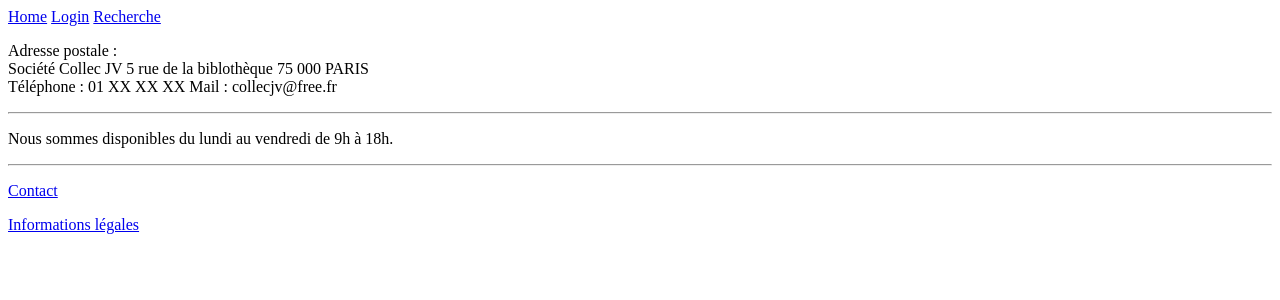
After one commit to MaryOC2577/collecjv, a Django app: page /contact in a window 1280 px wide. The commit adds this page. Shown: the top 300 px of the page. Run offline with Django 4.2, Linux system fonts and the light colour scheme.

Commit message:
add contact page

```diff
--- a/collecjv/collecjv/templates/base.html
+++ b/collecjv/collecjv/templates/base.html
@@ -26,7 +26,9 @@
 
     {% block contact %}
     <hr>
-    <p>Pour nous contacter :</p>
+    <p>
+        <a href="{% url 'contact' %}">Contact</a>
+    </p>
     <p>
         <a href="{% url 'cgu' %}">Informations légales</a>
     </p>
--- /dev/null
+++ b/collecjv/collecjv/templates/contact.html
@@ -0,0 +1,18 @@
+{% extends 'base.html' %}
+
+{% block main %}
+<p>Adresse postale :<br>
+    Société Collec JV
+    5 rue de la biblothèque
+    75 000 PARIS<br>
+    Téléphone : 01 XX XX XX
+    Mail : collecjv@free.fr
+</p>
+{% endblock %}
+
+{% block info %}
+<hr>
+<p>
+    Nous sommes disponibles du lundi au vendredi de 9h à 18h.
+</p>
+{% endblock %}
--- a/collecjv/collecjv/urls.py
+++ b/collecjv/collecjv/urls.py
@@ -25,5 +25,6 @@ urlpatterns = [
     path("search/", include("search.urls")),
     path("login/", include("login.urls")),
     path("collection/", include("collection.urls")),
-    path("cgu", views.CguView.as_view(),name="cgu")
+    path("cgu", views.CguView.as_view(), name="cgu"),
+    path("contact", views.ContactView.as_view(), name="contact")
 ]
--- a/collecjv/collecjv/views.py
+++ b/collecjv/collecjv/views.py
@@ -6,4 +6,8 @@ class Home(TemplateView):
 
 
 class CguView(TemplateView):
-    template_name ="legalpage.html"
+    template_name = "legalpage.html"
+
+
+class ContactView(TemplateView):
+    template_name = "contact.html"
```
